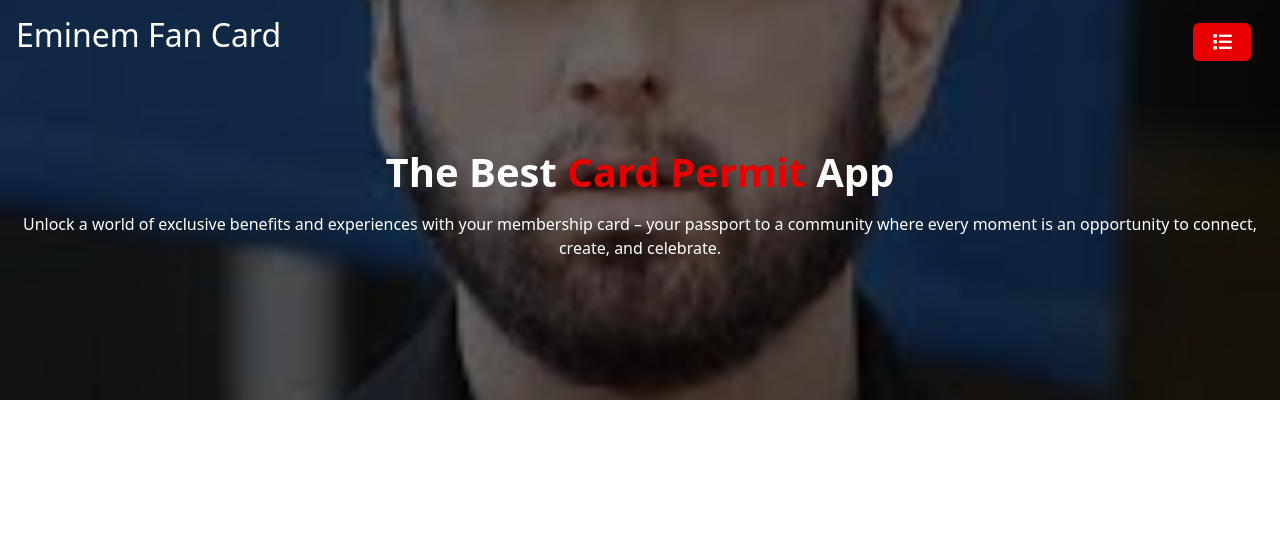
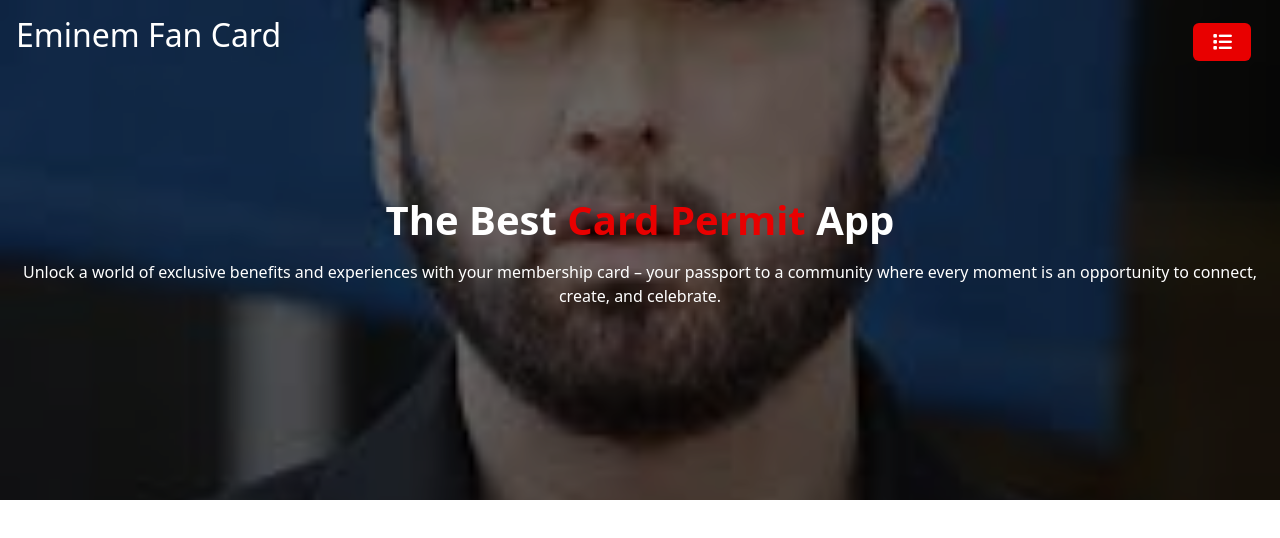
Before and after one commit to mario0070/fan-card, a React (Vite) app: page / in a window 1280 px wide. Shown: the top 538 px of the page. Built offline with nearby package versions, Linux system fonts and the light colour scheme.

Commit message:
Contact us mailing

```diff
--- a/src/index.css
+++ b/src/index.css
@@ -99,7 +99,7 @@
 
 .landing .top img{
     width: 100%;
-    height: 400px;
+    height: 500px;
     object-fit: cover;
     position: relative;
 }
@@ -109,7 +109,7 @@
     width: 100%;
     position: absolute;
     z-index: 100;
-    height: 400px;
+    height: 500px;
     color: var(--primary);
     padding: 1em;
 }
@@ -123,7 +123,7 @@
 }
 
 .landing .top .desc{
-    margin-top: 5em;
+    margin-top: 8em;
 }
 
 .top .offcanvas{
```
